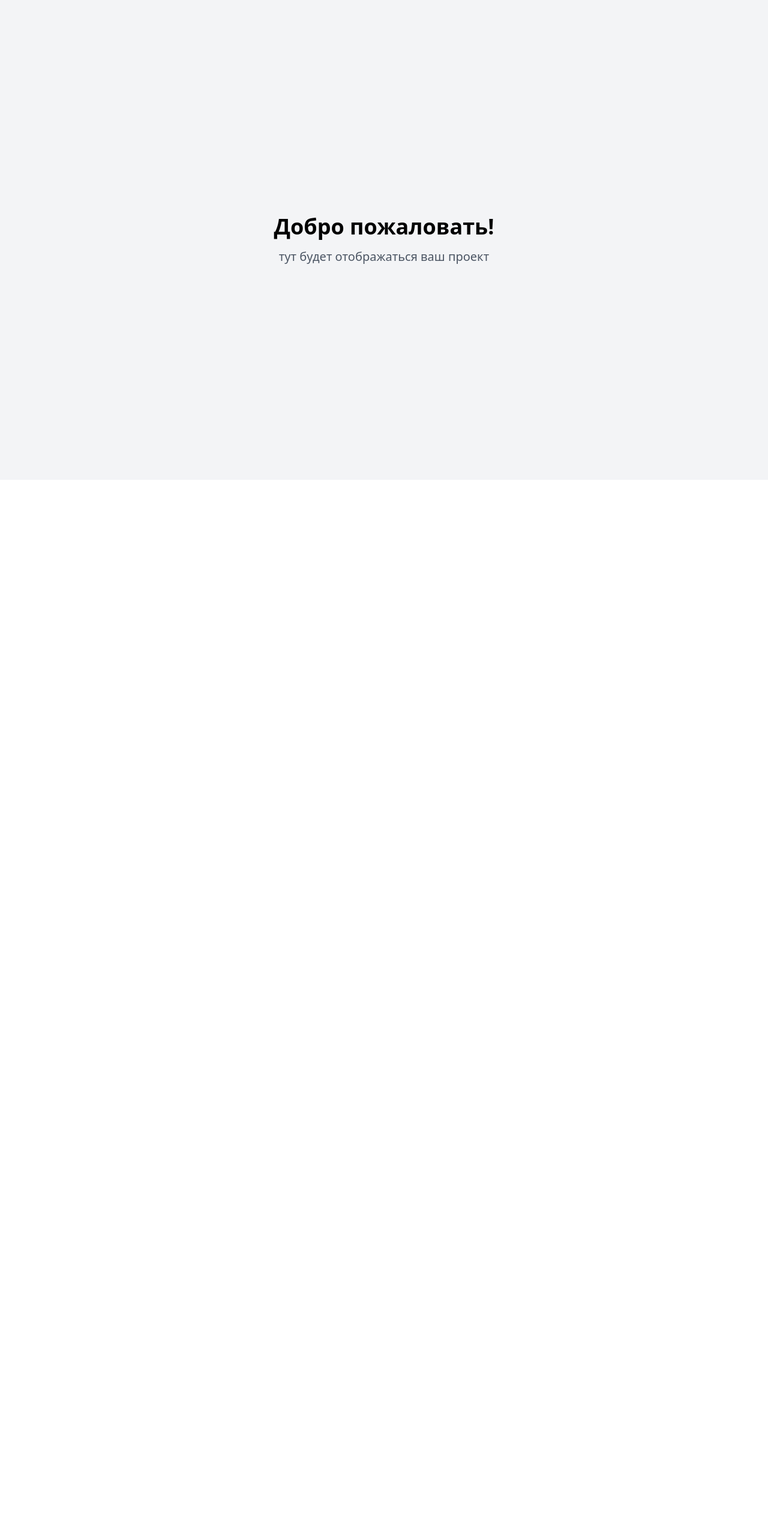
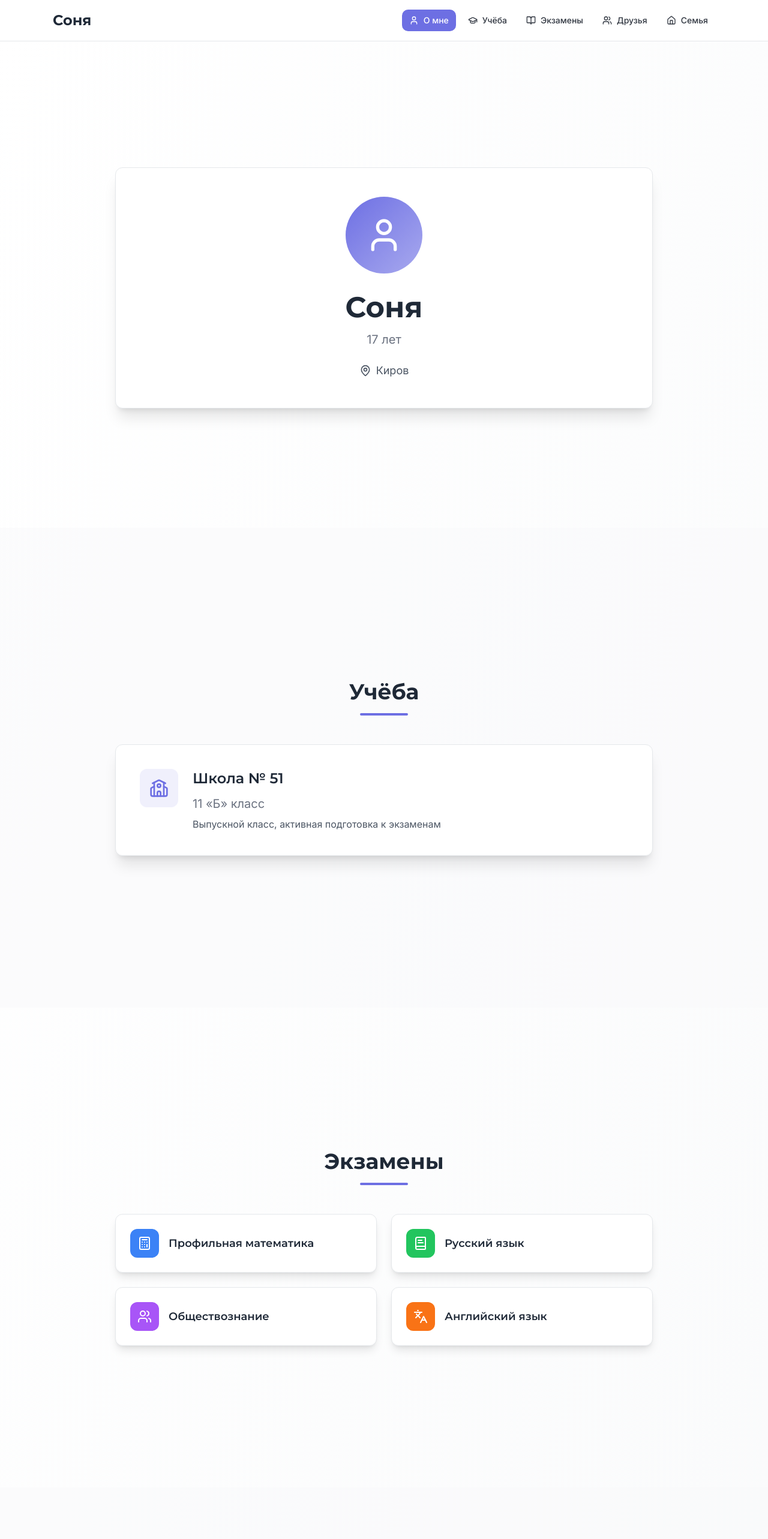
Before and after one commit to pr-poehali-dev/sonya-personal-site, a React (Vite) app: page / in a window 1280 px wide. Shown: the top 2566 px of the page at 60% size. Before the commit the page ends 800 px from the top, so only its background shows below. Built offline with nearby package versions, Linux system fonts and the light colour scheme.

Commit message:
Минималистичный дизайн интерфейса

```diff
--- a/src/index.css
+++ b/src/index.css
@@ -1,3 +1,5 @@
+@import url("https://fonts.googleapis.com/css2?family=Montserrat:wght@400;600;700&family=Inter:wght@400;500;600&display=swap");
+
 @tailwind base;
 @tailwind components;
 @tailwind utilities;
@@ -5,34 +7,34 @@
 @layer base {
   :root {
     --background: 0 0% 100%;
-    --foreground: 222.2 84% 4.9%;
+    --foreground: 218 14% 22%;
 
     --card: 0 0% 100%;
-    --card-foreground: 222.2 84% 4.9%;
+    --card-foreground: 218 14% 22%;
 
     --popover: 0 0% 100%;
-    --popover-foreground: 222.2 84% 4.9%;
+    --popover-foreground: 218 14% 22%;
 
-    --primary: 222.2 47.4% 11.2%;
-    --primary-foreground: 210 40% 98%;
+    --primary: 239 68% 66%;
+    --primary-foreground: 0 0% 100%;
 
-    --secondary: 210 40% 96.1%;
-    --secondary-foreground: 222.2 47.4% 11.2%;
+    --secondary: 220 13% 29%;
+    --secondary-foreground: 0 0% 100%;
 
-    --muted: 210 40% 96.1%;
-    --muted-foreground: 215.4 16.3% 46.9%;
+    --muted: 214 13% 91%;
+    --muted-foreground: 220 9% 46%;
 
-    --accent: 210 40% 96.1%;
-    --accent-foreground: 222.2 47.4% 11.2%;
+    --accent: 239 68% 66%;
+    --accent-foreground: 0 0% 100%;
 
     --destructive: 0 84.2% 60.2%;
-    --destructive-foreground: 210 40% 98%;
+    --destructive-foreground: 0 0% 100%;
 
-    --border: 214.3 31.8% 91.4%;
-    --input: 214.3 31.8% 91.4%;
-    --ring: 222.2 84% 4.9%;
+    --border: 214 13% 91%;
+    --input: 214 13% 91%;
+    --ring: 239 68% 66%;
 
-    --radius: 0.5rem;
+    --radius: 0.75rem;
 
     --sidebar-background: 0 0% 98%;
 
@@ -97,5 +99,15 @@
 
   body {
     @apply bg-background text-foreground;
+    font-family: "Inter", sans-serif;
+  }
+
+  h1,
+  h2,
+  h3,
+  h4,
+  h5,
+  h6 {
+    font-family: "Montserrat", sans-serif;
   }
 }
--- a/src/pages/Index.tsx
+++ b/src/pages/Index.tsx
@@ -1,12 +1,188 @@
-// Update this page (the content is just a fallback if you fail to update the page)
+import { useState } from 'react';
+import { Card } from '@/components/ui/card';
+import { Button } from '@/components/ui/button';
+import Icon from '@/components/ui/icon';
 
 const Index = () => {
+  const [activeSection, setActiveSection] = useState('about');
+
+  const sections = [
+    { id: 'about', label: 'О мне', icon: 'User' },
+    { id: 'school', label: 'Учёба', icon: 'GraduationCap' },
+    { id: 'exams', label: 'Экзамены', icon: 'BookOpen' },
+    { id: 'friends', label: 'Друзья', icon: 'Users' },
+    { id: 'family', label: 'Семья', icon: 'Home' },
+  ];
+
+  const scrollToSection = (id: string) => {
+    setActiveSection(id);
+    const element = document.getElementById(id);
+    element?.scrollIntoView({ behavior: 'smooth' });
+  };
+
   return (
-    <div className="min-h-screen flex items-center justify-center bg-gray-100">
-      <div className="text-center">
-        <h1 className="text-4xl font-bold mb-4 color-black text-black">Добро пожаловать!</h1>
-        <p className="text-xl text-gray-600">тут будет отображаться ваш проект</p>
-      </div>
+    <div className="min-h-screen bg-gradient-to-br from-white to-gray-50">
+      <nav className="fixed top-0 left-0 right-0 z-50 bg-white/80 backdrop-blur-md border-b border-gray-200">
+        <div className="max-w-6xl mx-auto px-6 py-4">
+          <div className="flex items-center justify-between">
+            <h1 className="text-2xl font-bold font-heading text-gray-800">Соня</h1>
+            <div className="hidden md:flex gap-2">
+              {sections.map((section) => (
+                <Button
+                  key={section.id}
+                  variant={activeSection === section.id ? 'default' : 'ghost'}
+                  size="sm"
+                  onClick={() => scrollToSection(section.id)}
+                  className="gap-2"
+                >
+                  <Icon name={section.icon} size={16} />
+                  {section.label}
+                </Button>
+              ))}
+            </div>
+            <div className="md:hidden">
+              <Button variant="ghost" size="sm">
+                <Icon name="Menu" size={24} />
+              </Button>
+            </div>
+          </div>
+        </div>
+      </nav>
+
+      <main className="pt-20">
+        <section id="about" className="min-h-screen flex items-center justify-center px-6 py-20">
+          <div className="max-w-4xl w-full animate-fade-in">
+            <Card className="p-12 text-center shadow-xl hover:shadow-2xl transition-shadow duration-300">
+              <div className="w-32 h-32 mx-auto mb-8 rounded-full bg-gradient-to-br from-primary to-primary/60 flex items-center justify-center">
+                <Icon name="User" size={64} className="text-white" />
+              </div>
+              <h2 className="text-5xl font-heading font-bold mb-4 text-gray-800">Соня</h2>
+              <p className="text-xl text-muted-foreground mb-6">17 лет</p>
+              <div className="flex items-center justify-center gap-2 text-lg text-gray-600">
+                <Icon name="MapPin" size={20} />
+                <span>Киров</span>
+              </div>
+            </Card>
+          </div>
+        </section>
+
+        <section id="school" className="min-h-screen flex items-center justify-center px-6 py-20 bg-gray-50/50">
+          <div className="max-w-4xl w-full animate-fade-in">
+            <div className="text-center mb-12">
+              <h2 className="text-4xl font-heading font-bold mb-4 text-gray-800">Учёба</h2>
+              <div className="w-20 h-1 bg-primary mx-auto rounded-full"></div>
+            </div>
+            <Card className="p-10 shadow-xl">
+              <div className="flex items-start gap-6">
+                <div className="w-16 h-16 rounded-xl bg-primary/10 flex items-center justify-center flex-shrink-0">
+                  <Icon name="School" size={32} className="text-primary" />
+                </div>
+                <div>
+                  <h3 className="text-2xl font-heading font-semibold mb-3 text-gray-800">Школа № 51</h3>
+                  <p className="text-xl text-muted-foreground mb-2">11 «Б» класс</p>
+                  <p className="text-gray-600">Выпускной класс, активная подготовка к экзаменам</p>
+                </div>
+              </div>
+            </Card>
+          </div>
+        </section>
+
+        <section id="exams" className="min-h-screen flex items-center justify-center px-6 py-20">
+          <div className="max-w-4xl w-full animate-fade-in">
+            <div className="text-center mb-12">
+              <h2 className="text-4xl font-heading font-bold mb-4 text-gray-800">Экзамены</h2>
+              <div className="w-20 h-1 bg-primary mx-auto rounded-full"></div>
+            </div>
+            <div className="grid md:grid-cols-2 gap-6">
+              {[
+                { name: 'Профильная математика', icon: 'Calculator', color: 'bg-blue-500' },
+                { name: 'Русский язык', icon: 'BookText', color: 'bg-green-500' },
+                { name: 'Обществознание', icon: 'Users', color: 'bg-purple-500' },
+                { name: 'Английский язык', icon: 'Languages', color: 'bg-orange-500' },
+              ].map((exam, index) => (
+                <Card
+                  key={exam.name}
+                  className="p-6 shadow-lg hover:shadow-xl transition-all duration-300 hover:-translate-y-1"
+                  style={{ animationDelay: `${index * 100}ms` }}
+                >
+                  <div className="flex items-center gap-4">
+                    <div className={`w-12 h-12 rounded-lg ${exam.color} flex items-center justify-center`}>
+                      <Icon name={exam.icon} size={24} className="text-white" />
+                    </div>
+                    <h3 className="text-lg font-semibold text-gray-800">{exam.name}</h3>
+                  </div>
+                </Card>
+              ))}
+            </div>
+          </div>
+        </section>
+
+        <section id="friends" className="min-h-screen flex items-center justify-center px-6 py-20 bg-gray-50/50">
+          <div className="max-w-4xl w-full animate-fade-in">
+            <div className="text-center mb-12">
+              <h2 className="text-4xl font-heading font-bold mb-4 text-gray-800">Друзья</h2>
+              <div className="w-20 h-1 bg-primary mx-auto rounded-full"></div>
+            </div>
+            <Card className="p-10 shadow-xl">
+              <p className="text-center text-lg text-gray-600 mb-8">У меня есть много друзей</p>
+              <div className="grid md:grid-cols-3 gap-6">
+                {[1, 2, 3].map((item) => (
+                  <div
+                    key={item}
+                    className="aspect-square rounded-xl bg-gradient-to-br from-primary/20 to-primary/5 flex items-center justify-center group hover:shadow-lg transition-all duration-300"
+                  >
+                    <Icon name="Image" size={48} className="text-primary/40 group-hover:scale-110 transition-transform" />
+                  </div>
+                ))}
+              </div>
+            </Card>
+          </div>
+        </section>
+
+        <section id="family" className="min-h-screen flex items-center justify-center px-6 py-20">
+          <div className="max-w-4xl w-full animate-fade-in">
+            <div className="text-center mb-12">
+              <h2 className="text-4xl font-heading font-bold mb-4 text-gray-800">Семья</h2>
+              <div className="w-20 h-1 bg-primary mx-auto rounded-full"></div>
+            </div>
+            <Card className="p-10 shadow-xl">
+              <div className="mb-8">
+                <div className="flex flex-wrap justify-center gap-6 mb-6">
+                  {[
+                    { name: 'Мама', icon: 'Heart' },
+                    { name: 'Папа', icon: 'Star' },
+                    { name: 'Я', icon: 'Sparkles' },
+                    { name: 'Лиза (11 лет)', icon: 'Smile' },
+                  ].map((member) => (
+                    <div key={member.name} className="text-center">
+                      <div className="w-16 h-16 rounded-full bg-primary/10 flex items-center justify-center mb-2">
+                        <Icon name={member.icon} size={28} className="text-primary" />
+                      </div>
+                      <p className="text-sm font-medium text-gray-700">{member.name}</p>
+                    </div>
+                  ))}
+                </div>
+              </div>
+              <div className="grid md:grid-cols-3 gap-6">
+                {[1, 2, 3].map((item) => (
+                  <div
+                    key={item}
+                    className="aspect-square rounded-xl bg-gradient-to-br from-primary/20 to-primary/5 flex items-center justify-center group hover:shadow-lg transition-all duration-300"
+                  >
+                    <Icon name="Image" size={48} className="text-primary/40 group-hover:scale-110 transition-transform" />
+                  </div>
+                ))}
+              </div>
+            </Card>
+          </div>
+        </section>
+      </main>
+
+      <footer className="bg-gray-800 text-white py-8">
+        <div className="max-w-6xl mx-auto px-6 text-center">
+          <p className="text-gray-400">© 2025 Соня. Персональный сайт-портфолио</p>
+        </div>
+      </footer>
     </div>
   );
 };
--- a/tailwind.config.ts
+++ b/tailwind.config.ts
@@ -68,6 +68,10 @@ export default {
 				md: 'calc(var(--radius) - 2px)',
 				sm: 'calc(var(--radius) - 4px)'
 			},
+			fontFamily: {
+				sans: ['Inter', 'sans-serif'],
+				heading: ['Montserrat', 'sans-serif'],
+			},
 			keyframes: {
 				'accordion-down': {
 					from: {
@@ -84,11 +88,21 @@ export default {
 					to: {
 						height: '0'
 					}
+				},
+				'fade-in': {
+					'0%': { opacity: '0', transform: 'translateY(10px)' },
+					'100%': { opacity: '1', transform: 'translateY(0)' }
+				},
+				'slide-in': {
+					'0%': { transform: 'translateX(-20px)', opacity: '0' },
+					'100%': { transform: 'translateX(0)', opacity: '1' }
 				}
 			},
 			animation: {
 				'accordion-down': 'accordion-down 0.2s ease-out',
-				'accordion-up': 'accordion-up 0.2s ease-out'
+				'accordion-up': 'accordion-up 0.2s ease-out',
+				'fade-in': 'fade-in 0.6s ease-out',
+				'slide-in': 'slide-in 0.5s ease-out'
 			}
 		}
 	},
```
